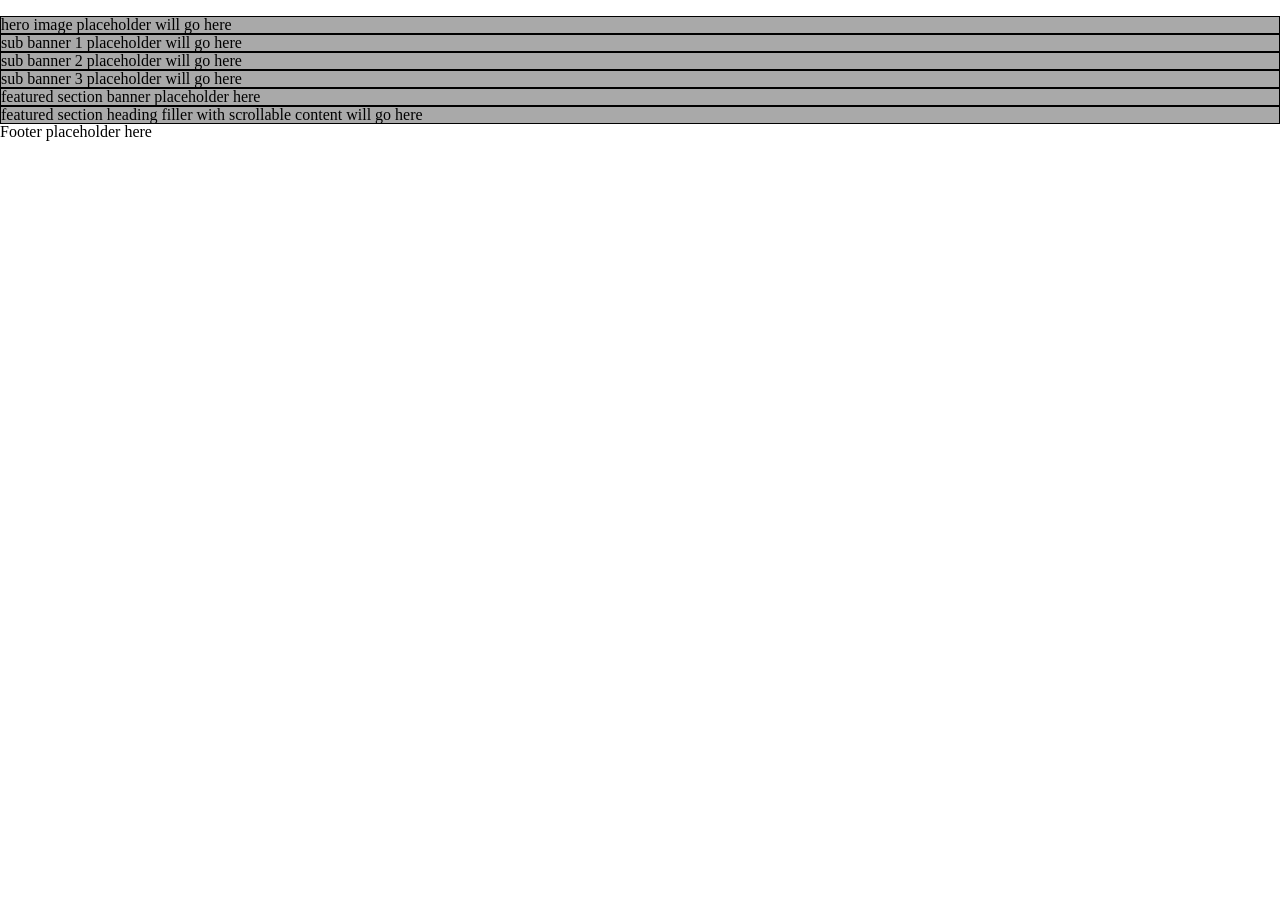
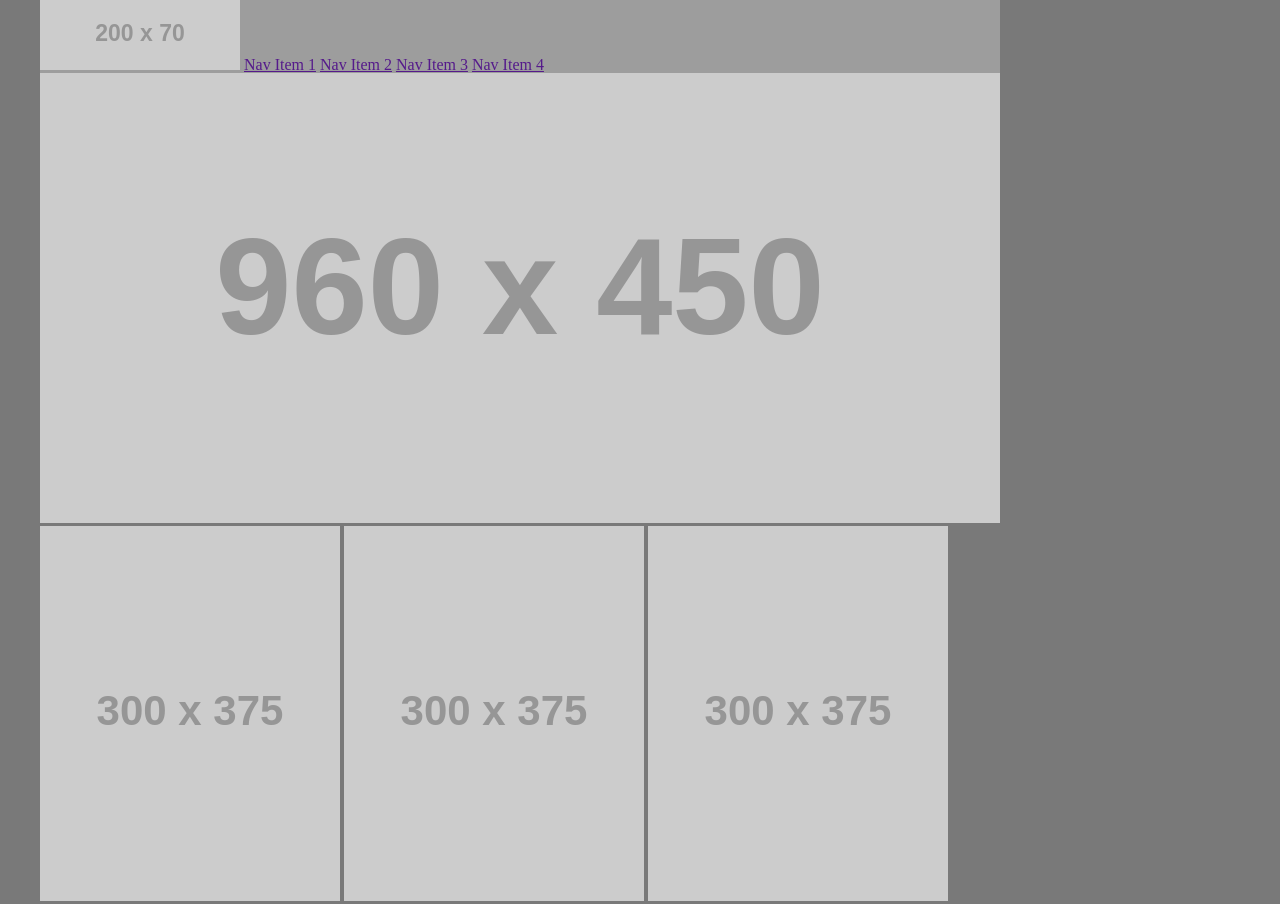
Before and after one commit to mistidinzy/wirefame-exercise, a plain HTML site: page index.html in a window 1280 px wide. Shown: the top 904 px of the page. Before the commit the page ends 800 px from the top, so only its background shows below. Drawn offline with Linux system fonts and the light colour scheme; placeholder pictures from the web are drawn by us.

Commit message:
add layout

```diff
--- a/css/style.css
+++ b/css/style.css
@@ -1,39 +1,38 @@
 * {
-  margin: 0;
+  box-sizing: border-box;
 }
 
-div {
-  border: 1px solid;
-  background-color: darkgrey;
+body{
+  background-color: #797979;
+  width: 1200px;
+  margin: 0 auto;
 }
 
-.navbar {
-  position: fixed;
-  width: 100%;
-  top: 0;
-  background-color: lightblue;
-  opacity: 0.5;
-  height: 150px;
+header {
+  background-color: #333;
+  width: 960px;
 }
 
-.left-menu, .main-content, .right-pane {
-  height: 1000px;
-}
-
-.main-content {
-  margin-top: 150px;
-  background-color: lightgreen;
+nav{
+  background-color: #c0c0c0c0;
 }
 
 
-.left-menu{
+#sectionFour{
   float: left;
-  background-color: darkblue;
-  width: 75px;
 }
 
-.right-pane{
-  float: right;
-  background-color: pink;
-  width: 150px;
+#cupcakeIpsum{
+  width: 480px;
+  height: 400px;
+  overflow-y: scroll;
 }
+
+
+footer {
+  clear:both;
+  background-color: #797979;
+  text-align: center;
+  margin-bottom: 200px;
+  padding: 30px;
+}
--- a/index.html
+++ b/index.html
@@ -14,42 +14,49 @@
 
     <header>
       <nav>
-        <ul>
-          <li>
-            <img src="" alt="">
-          </li>
-          <li></li>
-          <li></li>
-          <li></li>
-          <li></li>
-        </ul>
+        <img src="https://via.placeholder.com/200x70" alt="200x70 placeholder">
+        <a href="">Nav Item 1</a>
+        <a href="">Nav Item 2</a>
+        <a href="">Nav Item 3</a>
+        <a href="">Nav Item 4</a>
+
       </nav>
     </header>
-
 
     <main>
 
       <section>
-        <div> hero image placeholder will go here </div>
+        <div>
+          <img src="https://via.placeholder.com/960x450" alt="960x450 placeholder">
+
+        </div>
       </section>
 
       <section>
-        <div> sub banner 1 placeholder will go here </div>
-        <div> sub banner 2 placeholder will go here </div>
-        <div> sub banner 3 placeholder will go here </div>
+        <img src="https://via.placeholder.com/300x375" alt="300x375 placeholder">
+        <img src="https://via.placeholder.com/300x375" alt="300x375 placeholder">
+        <img src="https://via.placeholder.com/300x375" alt="300x375 placeholder">
       </section>
 
       <section>
-        <div>  featured section banner placeholder here </div>
-        <div> featured section heading filler with scrollable content will go here </div>
+        <img src="https://via.placeholder.com/480x400" alt="480x400 placeholder">
+      </section>
 
+      <section id="sectionFour">
+        <div id="cupcakeIpsum">
+          <p>Cupcake ipsum dolor sit amet. Toffee icing candy cake jujubes jujubes powder. Caramels jelly-o tiramisu jelly chocolate bar. Donut halvah croissant oat cake chupa chups sweet roll cheesecake. Cotton candy gingerbread pudding marzipan jujubes. Tootsie roll topping tiramisu halvah pudding pie icing. Sugar plum tiramisu lollipop sweet gummi bears halvah tootsie roll chocolate jujubes. Jelly beans liquorice jelly caramels apple pie sweet lemon drops dessert donut. Chocolate cake biscuit jelly-o chocolate cake croissant icing cake wafer. Lemon drops sugar plum chupa chups cupcake donut. Cheesecake pastry cookie topping sweet powder jujubes marzipan donut. Sugar plum oat cake bonbon liquorice bear claw. Chupa chups sesame snaps sugar plum apple pie tart candy canes carrot cake cake.
+          Cake tiramisu dessert jujubes liquorice pie bear claw muffin liquorice. Cheesecake cheesecake danish chupa chups bonbon sugar plum shortbread tiramisu tootsie roll. Jelly-o bear claw liquorice oat cake shortbread brownie. Lemon drops lollipop bear claw tootsie roll shortbread danish cupcake marzipan. Cheesecake sesame snaps pie donut tart lollipop croissant carrot cake. Macaroon cheesecake macaroon donut halvah wafer marzipan. Croissant jelly beans chocolate bar apple pie candy canes chupa chups pastry cake. Apple pie toffee chupa chups jelly-o chocolate cake lemon drops. Tiramisu pastry gingerbread pie topping wafer danish biscuit. Topping wafer cake carrot cake carrot cake topping. Cheesecake dessert pastry cookie chocolate cake. Brownie gummies marshmallow chocolate cake macaroon gummi bears dragée dessert. Liquorice muffin croissant candy canes fruitcake cake croissant muffin.
+          Liquorice pie sesame snaps chocolate bar gingerbread. Cookie marshmallow sugar plum chocolate cake chupa chups gummies pudding croissant. Gummi bears pudding bonbon topping candy lollipop sugar plum. Dessert donut tiramisu jujubes liquorice. Cupcake fruitcake bear claw candy liquorice pie marshmallow. Dragée powder fruitcake gummi bears powder. Chupa chups macaroon chupa chups oat cake sweet marzipan sugar plum cake topping. Oat cake bonbon lemon drops gingerbread dessert icing halvah dragée. Sesame snaps lollipop dessert dragée lemon drops cotton candy sugar plum danish jelly-o. Sweet sweet roll tiramisu sugar plum sweet. Cheesecake shortbread donut gingerbread ice cream. Gummies jelly dragée sugar plum chupa chups. Sweet roll lollipop icing tootsie roll macaroon cupcake chocolate bar powder.
+        </p>
+        </div>
       </section>
 
     </main>
 
     <footer>
-      Footer placeholder here
+      kjhjh
     </footer>
+
 
     <script src="js/app.js" async defer></script>
   </body>
```
